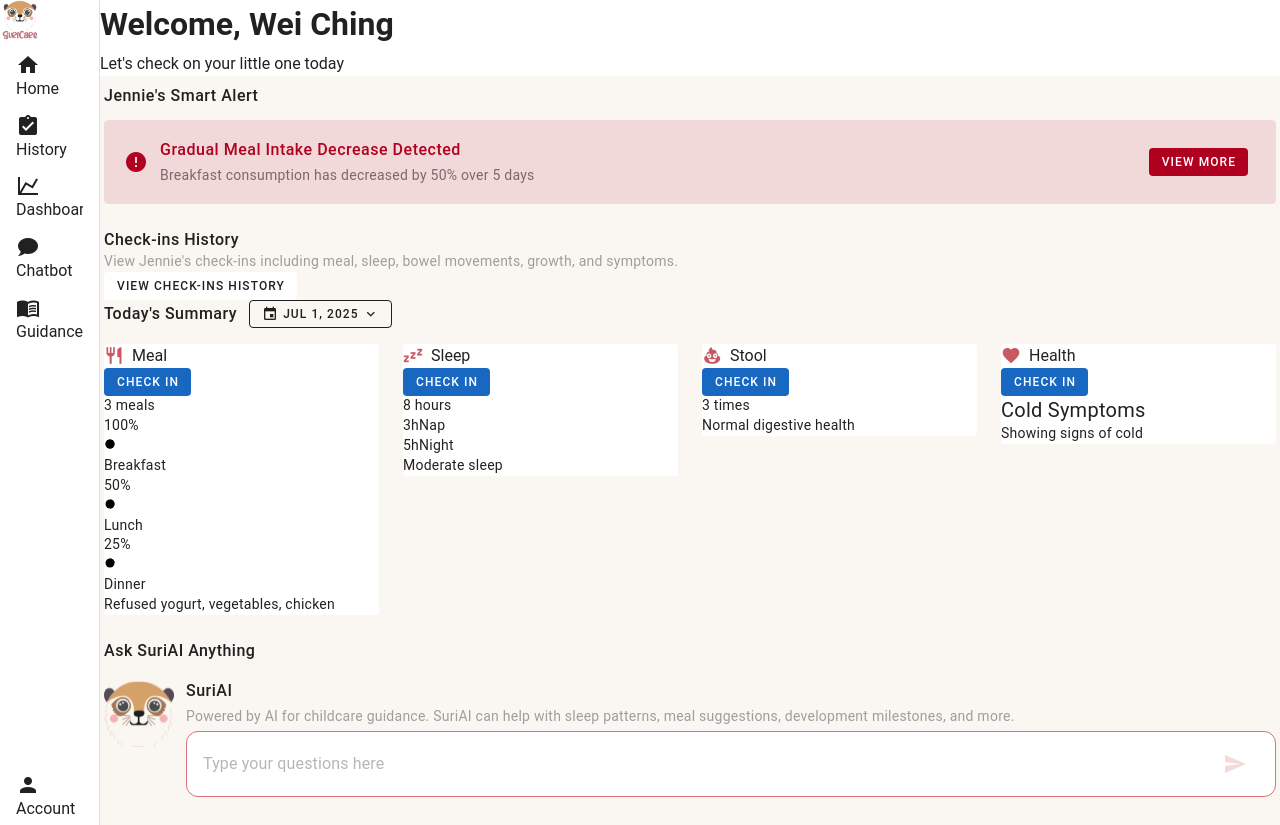
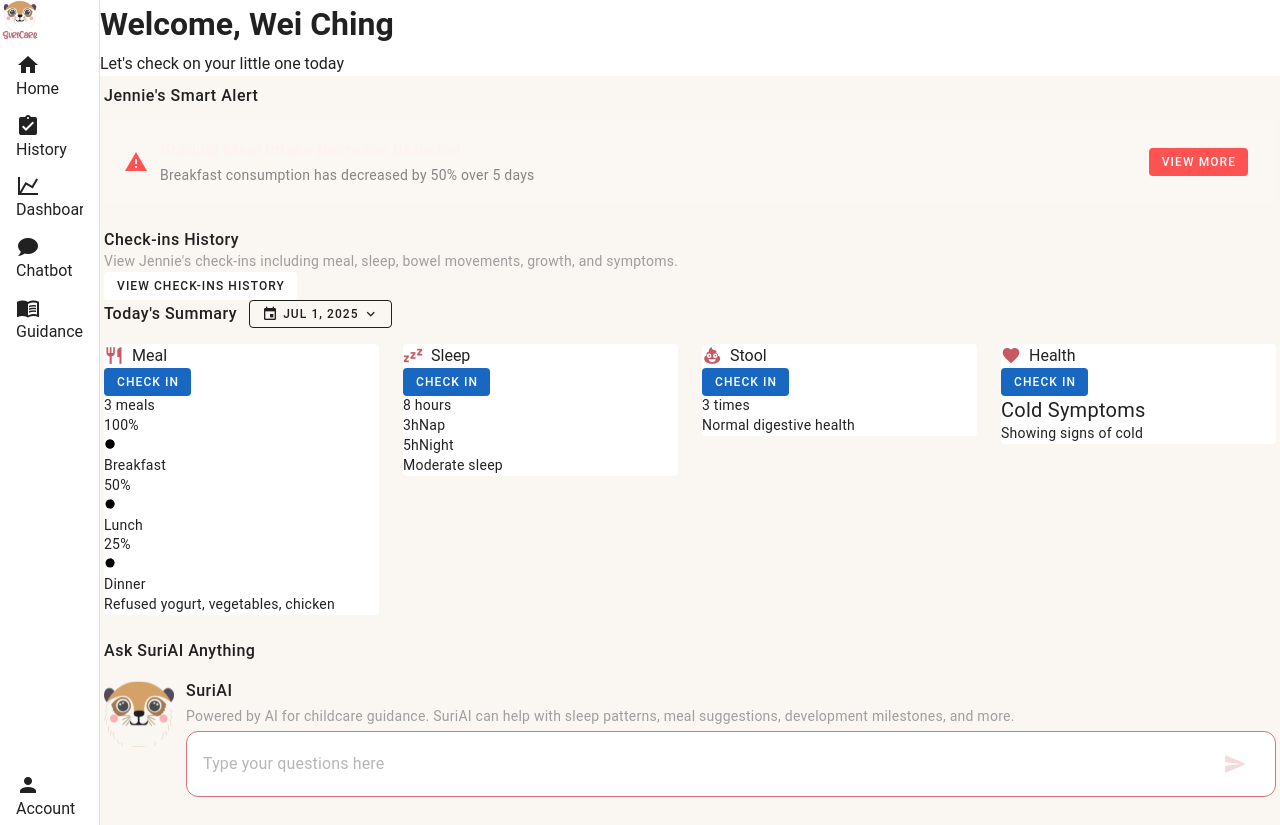
Before and after one commit to weichingtay/SuriCare, a Vue app in the folder frontend/: page / in a window 1280 px wide. Built offline with nearby package versions, Linux system fonts and the light colour scheme; no server answers; the database is empty; a small style sheet from the web is missing.

Commit message:
style: smart alert

```diff
--- a/frontend/src/components/HealthAlert.vue
+++ b/frontend/src/components/HealthAlert.vue
@@ -8,15 +8,15 @@
 
     <v-alert
       class="health-alert"
-      color="error"
+      color="#FFF2F0"
       variant="tonal"
     >
       <div class="d-flex align-center justify-space-between">
         <div class="d-flex align-center">
           <v-icon
             class="mr-3 ml-1"
-            color="error"
-          >mdi-alert-circle</v-icon>
+            color="#FF5252"
+          >mdi-alert</v-icon>
           <div>
             <div class="text-body-1 font-weight-medium mb-1">
               {{ healthData.status }}
@@ -34,7 +34,7 @@
         </div>
         <v-btn
           class="text-white mr-3"
-          color="error"
+          color="#FF5252"
           size="small"
           variant="flat"
           @click="handleViewMore"
--- a/frontend/src/components/guidance/AlertCard.vue
+++ b/frontend/src/components/guidance/AlertCard.vue
@@ -10,7 +10,7 @@
     <v-card-text
       class="pt-3 pb-3 ps-4 alert-header"
       :class="{ 'header-border': isExpanded }"
-      style="background-color: #ffebeb"
+      style="background-color: #FFF2F0"
     >
       <div class="d-flex justify-space-between align-center">
         <div class="d-flex align-start">
--- a/frontend/src/styles/_utilities.scss
+++ b/frontend/src/styles/_utilities.scss
@@ -15,6 +15,8 @@
 .health-alert {
   border-radius: $border-radius-lg;
   padding: $spacing-md;
+  background-color: #FFF2F0;
+  border: $alert-border-color;
 }
 
 // Button utilities
--- a/frontend/src/styles/_variables.scss
+++ b/frontend/src/styles/_variables.scss
@@ -68,6 +68,7 @@ $field-label: $app-grey;
 // Alert colors
 $alert-background: rgba(232, 165, 196, 0.15);
 $alert-text: #4a3728;
+$alert-border-color: 1.5px solid #ff5252;
 
 // Font families
 $font-primary: 'Inter', 'Helvetica Neue', Arial, sans-serif;
```
